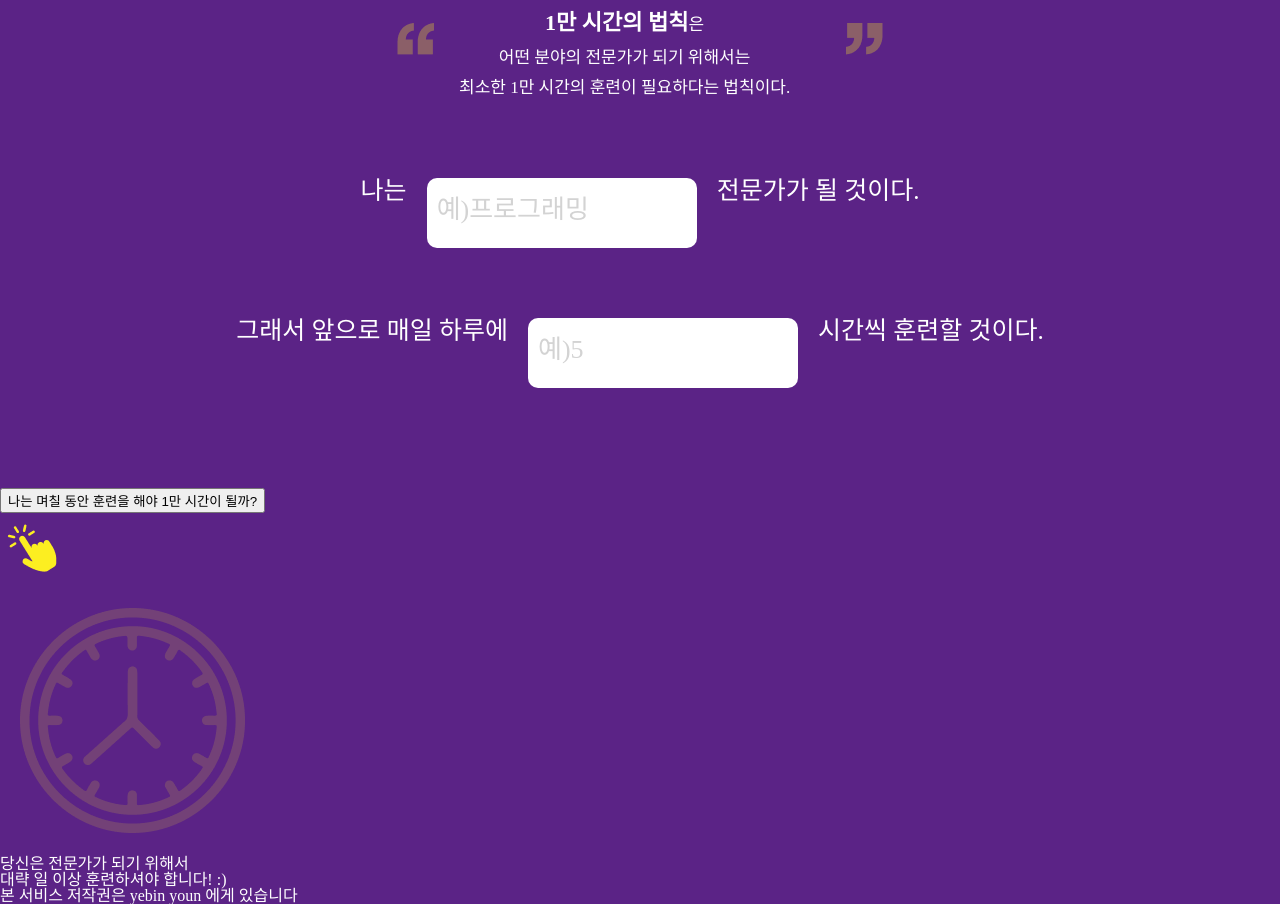
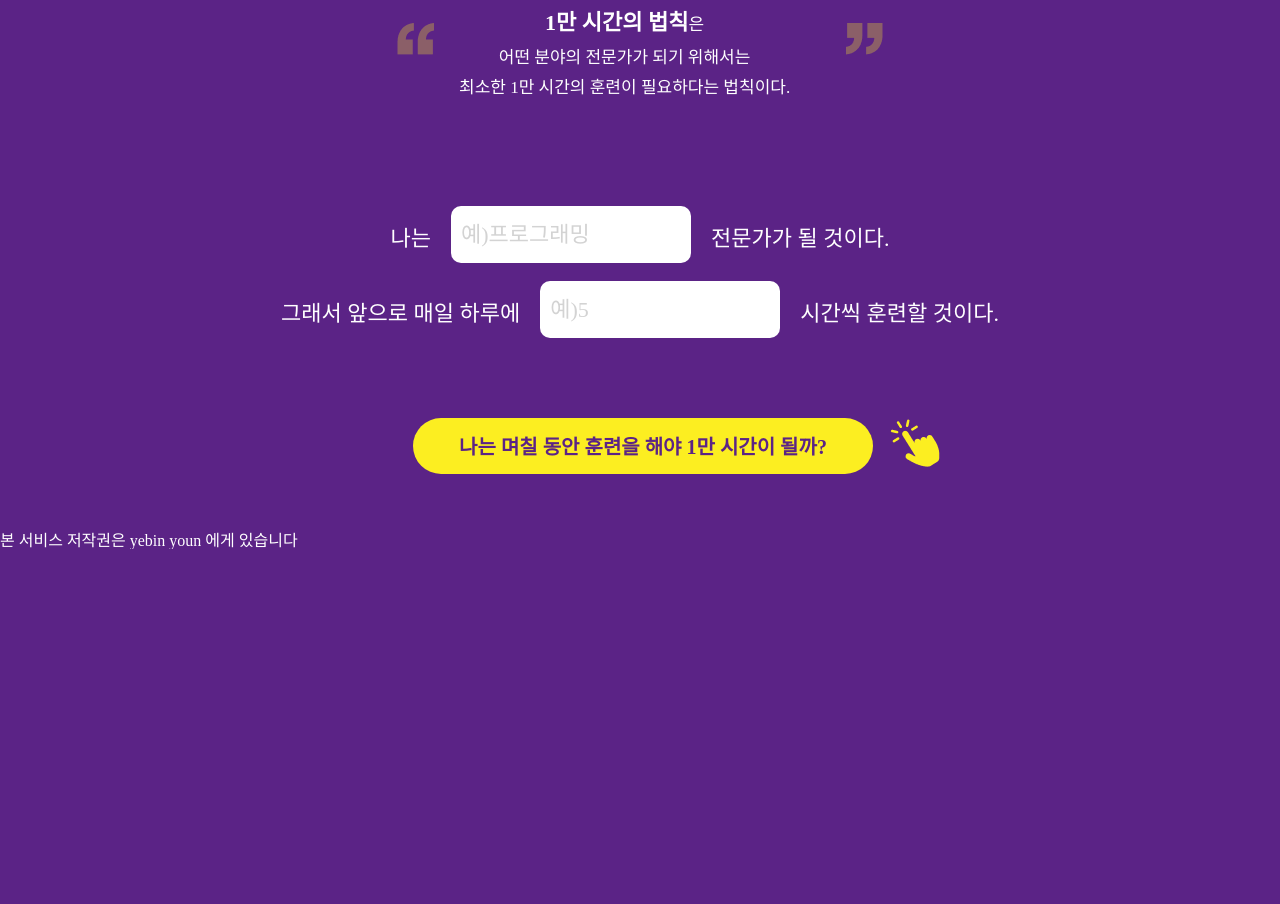
Before and after one commit to yebiny/10000h, a plain HTML site: page index.html in a window 1280 px wide. Shown: the part 498-1402 px from the top of the page. After the commit the page ends 1047 px from the top, so only its background shows below. Drawn offline with Linux system fonts and the light colour scheme; a web font is replaced by a local one.

Commit message:
Add files via upload

```diff
--- a/css/style.css
+++ b/css/style.css
@@ -74,7 +74,7 @@ body {
     display: flex;
     flex-direction: column;
     align-items: center;
-    margin-bottom: 50px;
+    margin-bottom: 100px;
 }
 
 .intro .intro_saying{
@@ -114,7 +114,7 @@ body {
     flex-direction: column;
     align-items: center;
     margin-bottom: 50px;
-    font-size: 25px
+    font-size: 22px
 
 }
 
@@ -134,17 +134,81 @@ body {
 .inputs input{
 
     border-radius: 10px;
-    width: 250px;
-    height: 50px;
-    margin: 0px 20px 30px 20px;
+    width: 220px;
+    height: 37px;
+    margin: -22px 20px 0px 20px;
     padding: 10px;
     border: none;
+    font-size:22px;
 
 }
 
 .inputs input::placeholder {
 
     color: lightgray;
-    font-size: 26px;
-    font-family: GmarketSansMedium;
+    font-size: 22px;
+    font-family: 'GmarketSansMedium';
 }
+
+
+.start{
+    display: flex;
+    flex-direction: column;
+    align-items: center;
+    margin-bottom: 50px;
+}
+
+
+.start .start_wrap{
+    display: flex;
+    align-items: center;
+}
+
+
+.start .start_wrap .start_button{
+    width: 460px;
+    height: 56px;
+    border-radius: 50px;
+    border:none;
+    background-color: #FCEE21;
+    font-size:20px;
+    font-family: 'GmarketSansMedium';
+    font-weight: bold;
+    color: #5B2386;
+    margin-left: 80px;
+    margin-right: 10px;
+    cursor: pointer;
+}
+
+.loading{
+    display: none;
+    flex-direction: column;
+    align-items: center;
+    margin-bottom: 50px;
+
+}
+
+@keyframes rotate{
+    100%{transform: rotate(360deg);
+    }
+}
+
+.loading .loading_wrap img {
+
+    width: 100px;
+    height: auto;
+    animation: rotate 1.6s infinite linear;
+}
+
+
+.result{
+    display: none;
+    flex-direction: column;
+    align-items: center;
+    margin-bottom: 50px;
+
+}
+
+.result .result_wrap{
+    font-size: 20px;
+}
--- a/index.html
+++ b/index.html
@@ -48,7 +48,7 @@
 
             <div class = 'start'>
                 <div class='start_wrap'>
-                    <button>
+                    <button class='start_button'>
                     나는 며칠 동안 훈련을 해야 1만 시간이 될까?
                     </button>
                     <div class='start_img'>
@@ -57,9 +57,9 @@
                 </div>
             </div>
 
-            <div class = 'result_loading'>
+            <div class = 'loading'>
                 <div class='loading_wrap'>
-                    <img src='img/clock.png'>
+                    <img src='img/loading.png'>
                 </div>
             </div>
 
@@ -83,7 +83,7 @@
         </section>
 
 
-
+        <script type="text/javascript" src="js/script.js"></script>
     </body>
 
 
--- /dev/null
+++ b/js/script.js
@@ -0,0 +1,14 @@
+const startButton = document.querySelector('.start_button');
+const loading = document.querySelector('.loading');
+
+
+function display_none(){
+    loading.style.display = 'none';
+}
+
+function click_start_button(){
+    loading.style.display = 'flex';
+    setTimeout(display_none, 1500);
+}
+
+startButton.addEventListener("click", click_start_button);
```
